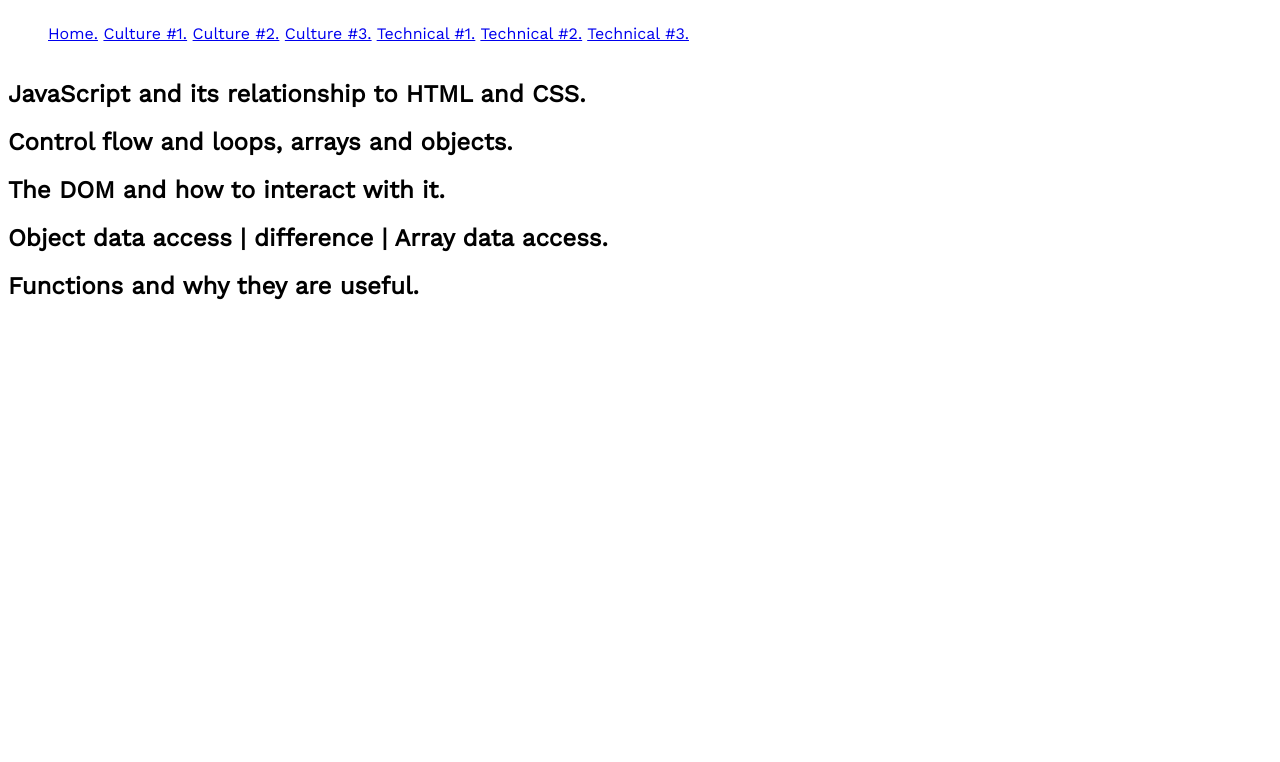
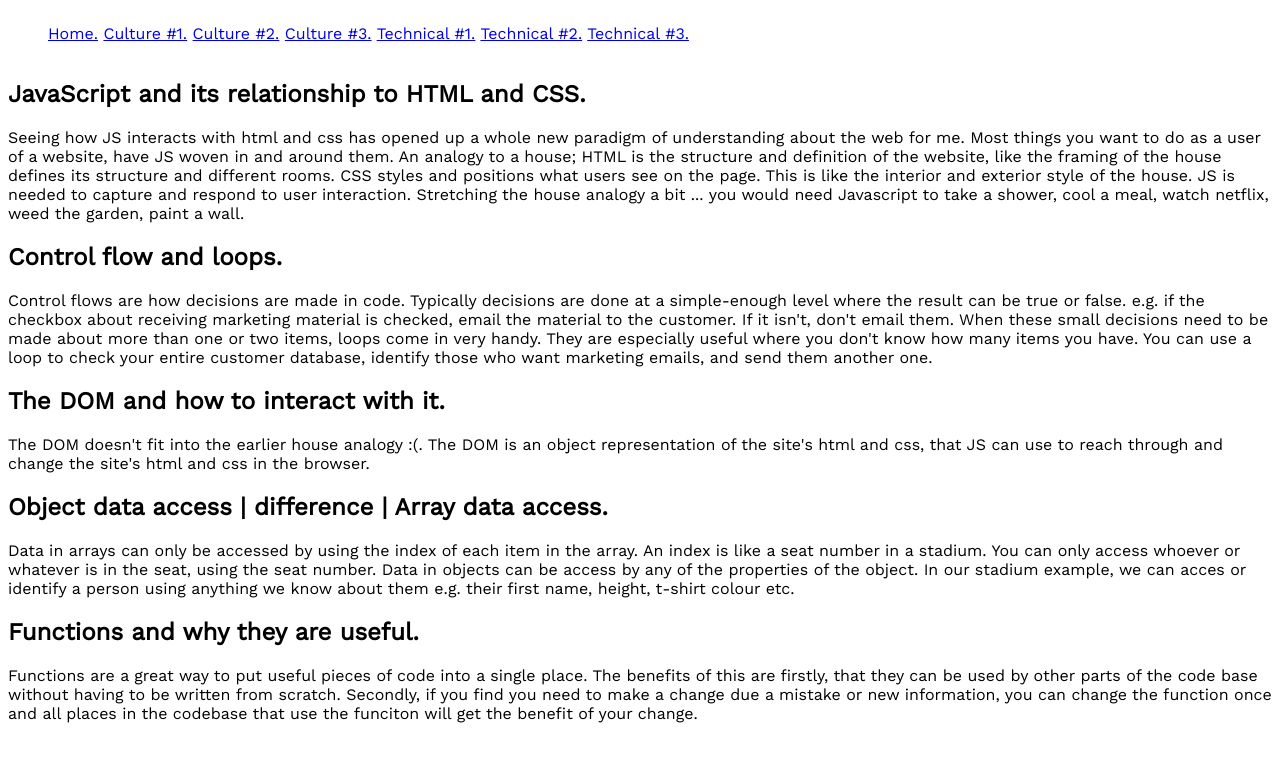
Before and after one commit to tomgriffin/tomgriffin.github.io, a plain HTML site: page blog/sprint3-technical.html in a window 1280 px wide. Drawn offline with nearby package versions, Linux system fonts and the light colour scheme.

Commit message:
Add content for sprint3 technical blog

```diff
--- a/blog/sprint3-technical.html
+++ b/blog/sprint3-technical.html
@@ -27,23 +27,39 @@
         <article>
             <h2>JavaScript and its relationship to HTML and CSS.</h2>
             <p class="article-body-text">
+                Seeing how JS interacts with html and css has opened up a whole new paradigm of understanding about the web for me.
 
+                Most things you want to do as a user of a website, have JS woven in and around them.
+
+                An analogy to a house;
+                HTML is the structure and definition of the website, like the framing of the house defines its structure and different rooms.
+                CSS styles and positions what users see on the page. This is like the interior and exterior style of the house.
+                JS is needed to capture and respond to user interaction. Stretching the house analogy a bit ... you would need Javascript to take a shower, cool a meal, watch netflix, weed the garden, paint a wall.
             </p>
-            <h2>Control flow and loops, arrays and objects.</h2>
+            <h2>Control flow and loops.</h2>
             <p class="article-body-text">
+                Control flows are how decisions are made in code. Typically decisions are done at a simple-enough level where the result can be true or false.
+                e.g. if the checkbox about receiving marketing material is checked, email the material to the customer. If it isn't, don't email them.
 
+                When these small decisions need to be made about more than one or two items, loops come in very handy. They are especially useful where you don't know how many items you have.
+                You can use a loop to check your entire customer database, identify those who want marketing emails, and send them another one.
             </p>
             <h2>The DOM and how to interact with it.</h2>
             <p class="article-body-text">
+                The DOM doesn't fit into the earlier house analogy :(.
 
+                The DOM is an object representation of the site's html and css, that JS can use to reach through and change the site's html and css in the browser.
             </p>
             <h2>Object data access | difference | Array data access.</h2>
             <p class="article-body-text">
+                Data in arrays can only be accessed by using the index of each item in the array. An index is like a seat number in a stadium. You can only access whoever or whatever is in the seat, using the seat number.
 
+                Data in objects can be access by any of the properties of the object. In our stadium example, we can acces or identify a person using anything we know about them e.g. their first name, height, t-shirt colour etc.
             </p>
             <h2>Functions and why they are useful.</h2>
             <p class="article-body-text">
-
+                Functions are a great way to put useful pieces of code into a single place. The benefits of this are firstly, that they can be used by other parts of the code base without having to be written from scratch.
+                Secondly, if you find you need to make a change due a mistake or new information, you can change the function once and all places in the codebase that use the funciton will get the benefit of your change.
             </p>
         </article>
     </body>
```
